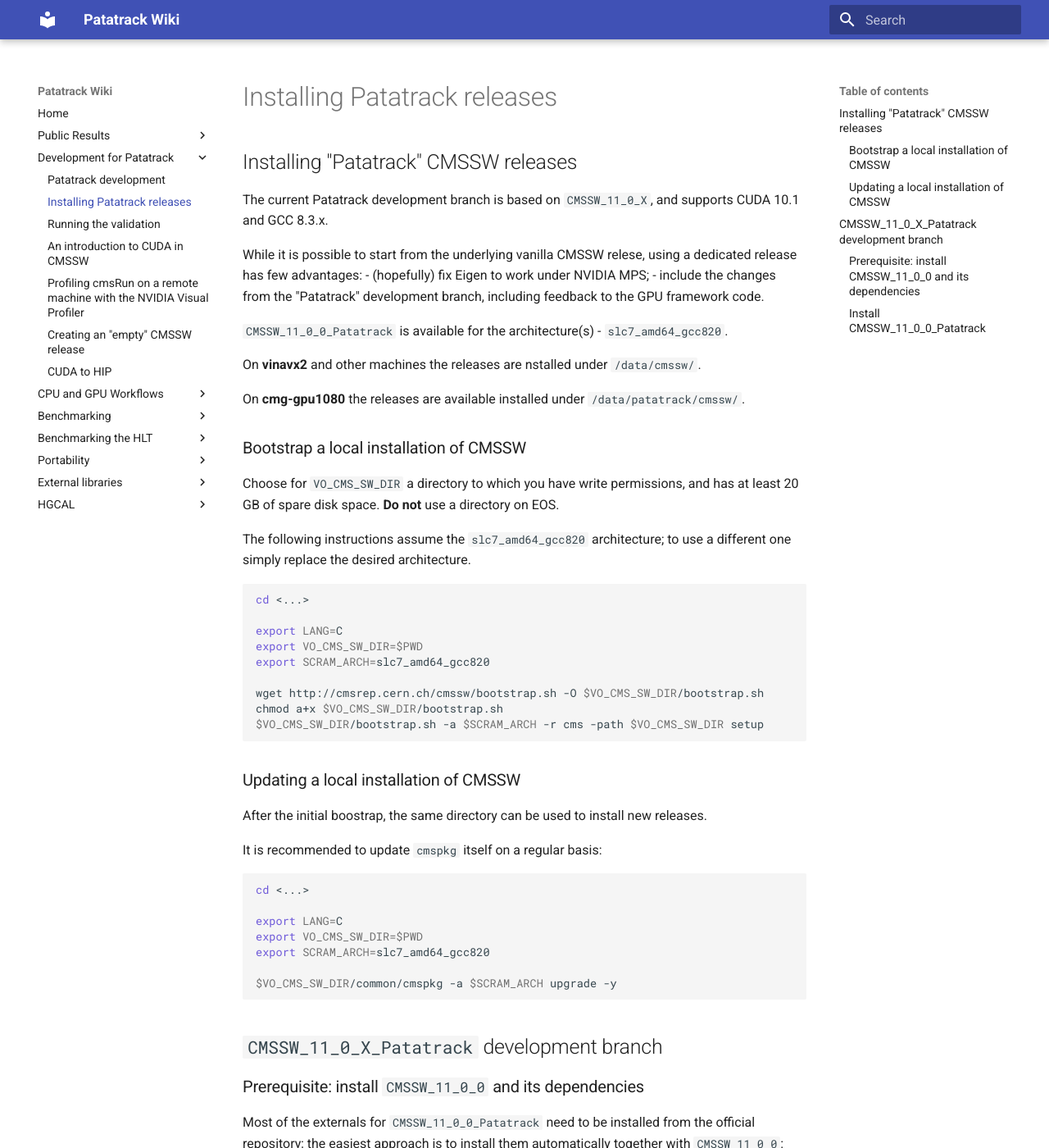
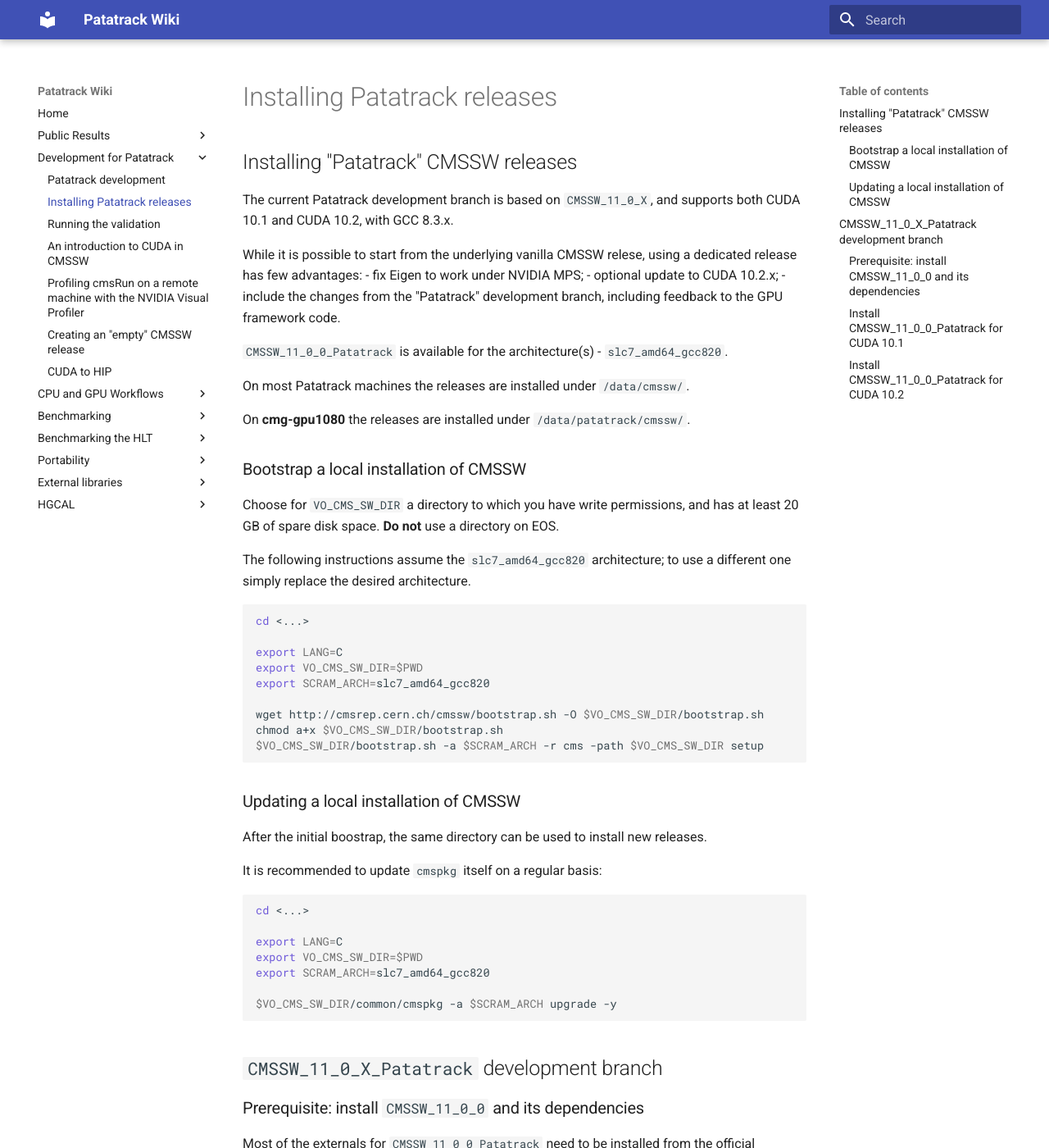
Before and after one commit to cms-patatrack/patatrack-website, an MkDocs documentation site: the page built from wiki/PatatrackReleases.md, in a window 1280 px wide and 1400 px high. Shown: the whole window at 82% size. Built offline with MkDocs 1.6.1 and Material for MkDocs 9.7.7, drawn with Linux system fonts in a browser that asks for light colours; some of the changed text lies outside the part shown.

Commit message:
Update instructions for CMSSW_11_0_0_Patatrack_CUDA_10_2

````diff
--- a/wiki/PatatrackReleases.md
+++ b/wiki/PatatrackReleases.md
@@ -9,20 +9,21 @@
 
 ## Installing "Patatrack" CMSSW releases
 The current Patatrack development branch is based on `CMSSW_11_0_X`, and
-supports CUDA 10.1 and GCC 8.3.x.
+supports both CUDA 10.1 and CUDA 10.2, with GCC 8.3.x.
 
 While it is possible to start from the underlying vanilla CMSSW relese, using a
 dedicated release has few advantages:
- - (hopefully) fix Eigen to work under NVIDIA MPS;
+ - fix Eigen to work under NVIDIA MPS;
+ - optional update to CUDA 10.2.x;
  - include the changes from the "Patatrack" development branch, including
    feedback to the GPU framework code.
 
 `CMSSW_11_0_0_Patatrack` is available for the architecture(s)
  - `slc7_amd64_gcc820`.
 
-On **vinavx2** and other machines the releases are nstalled under `/data/cmssw/`.
+On most Patatrack machines the releases are installed under `/data/cmssw/`.
 
-On **cmg-gpu1080** the releases are available installed under `/data/patatrack/cmssw/`.
+On **cmg-gpu1080** the releases are installed under `/data/patatrack/cmssw/`.
 
 
 ### Bootstrap a local installation of CMSSW
@@ -69,9 +70,16 @@
 $VO_CMS_SW_DIR/common/cmspkg -a $SCRAM_ARCH install -y cms+cmssw+CMSSW_11_0_0
 ```
 
-### Install `CMSSW_11_0_0_Patatrack`
+### Install `CMSSW_11_0_0_Patatrack` for CUDA 10.1
 Patatrack releases can be installed with `cmspkg`, using the dedicated repository
 "cms.patatrack":
 ```bash
 $VO_CMS_SW_DIR/common/cmspkg -a $SCRAM_ARCH -r cms.patatrack install -y cms+cmssw+CMSSW_11_0_0_Patatrack
 ```
+
+### Install `CMSSW_11_0_0_Patatrack` for CUDA 10.2
+Patatrack releases can be installed with `cmspkg`, using the dedicated repository
+"cms.patatrack":
+```bash
+$VO_CMS_SW_DIR/common/cmspkg -a $SCRAM_ARCH -r cms.patatrack install -y cms+cmssw+CMSSW_11_0_0_Patatrack_CUDA_10_2
+```
````
Also changed, not shown: wiki/PatatrackDevelopment.md (+12 -3 lines).
